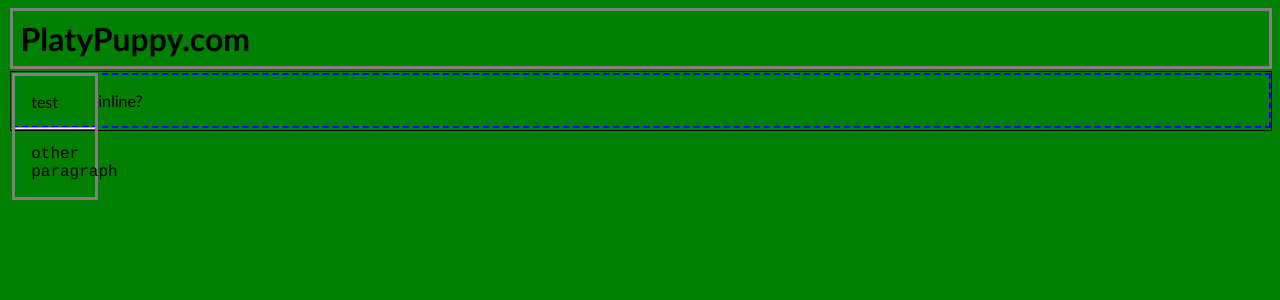
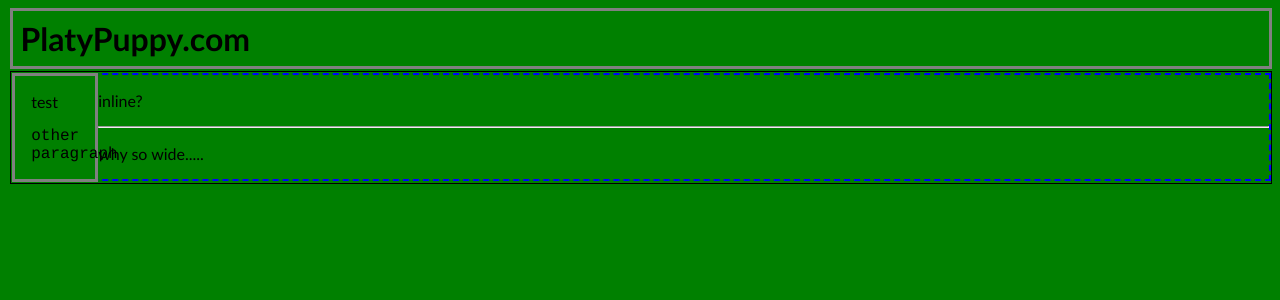
Before and after one commit to platypuppy/platypuppy-com, a Jekyll site: the page index.html, which Jekyll copies as it is, in a window 1280 px wide. Shown: the top 300 px of the page. Built offline with Jekyll 4.4.1, drawn with Linux system fonts in a browser that asks for light colours.

Commit message:
Update index.html

```diff
--- a/index.html
+++ b/index.html
@@ -11,11 +11,12 @@
     <div class="body">
       <div class="files">
         <p>test</p>
-        <hr/>
         <p class="mono">other paragraph</p>
       </div>
       <div class="content">
         <p>inline?</p>
+        <hr/>
+        <p>why so wide.....</p>
       </div>
     </div>
   </body>
```
